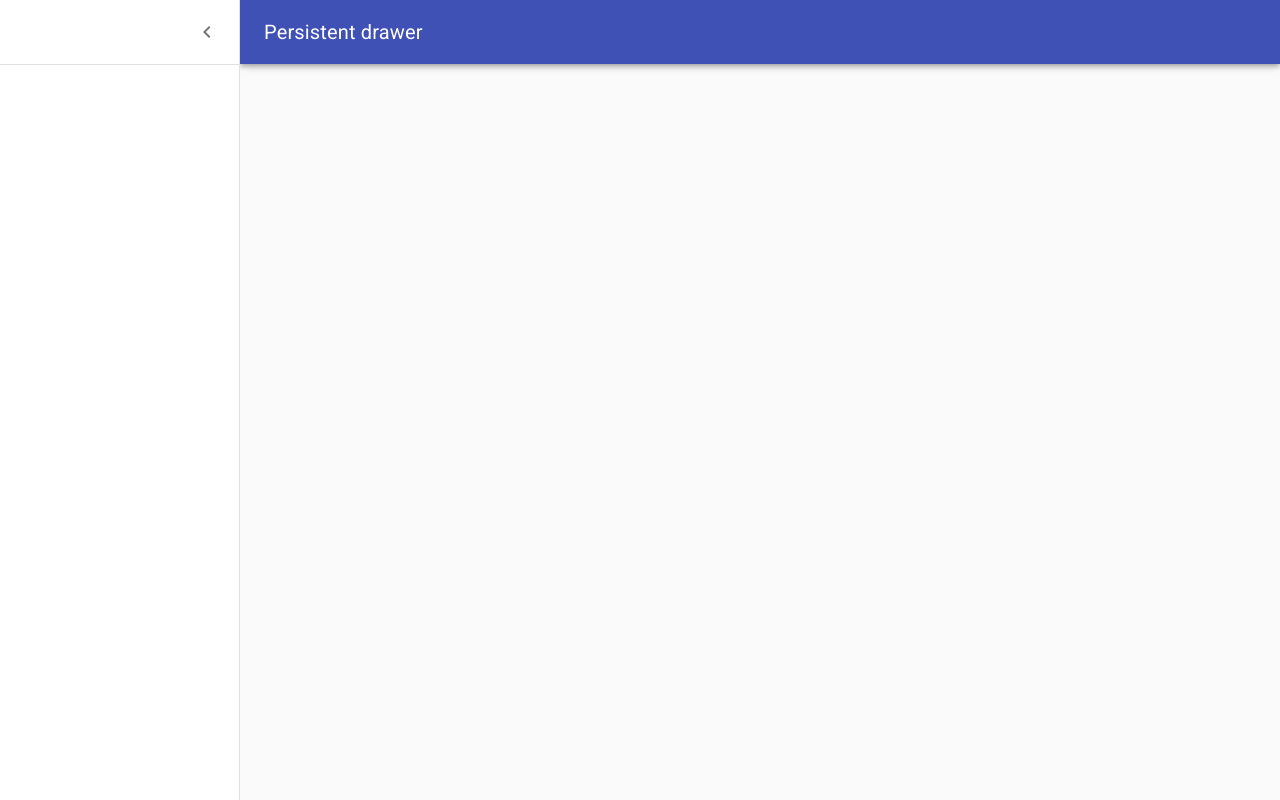
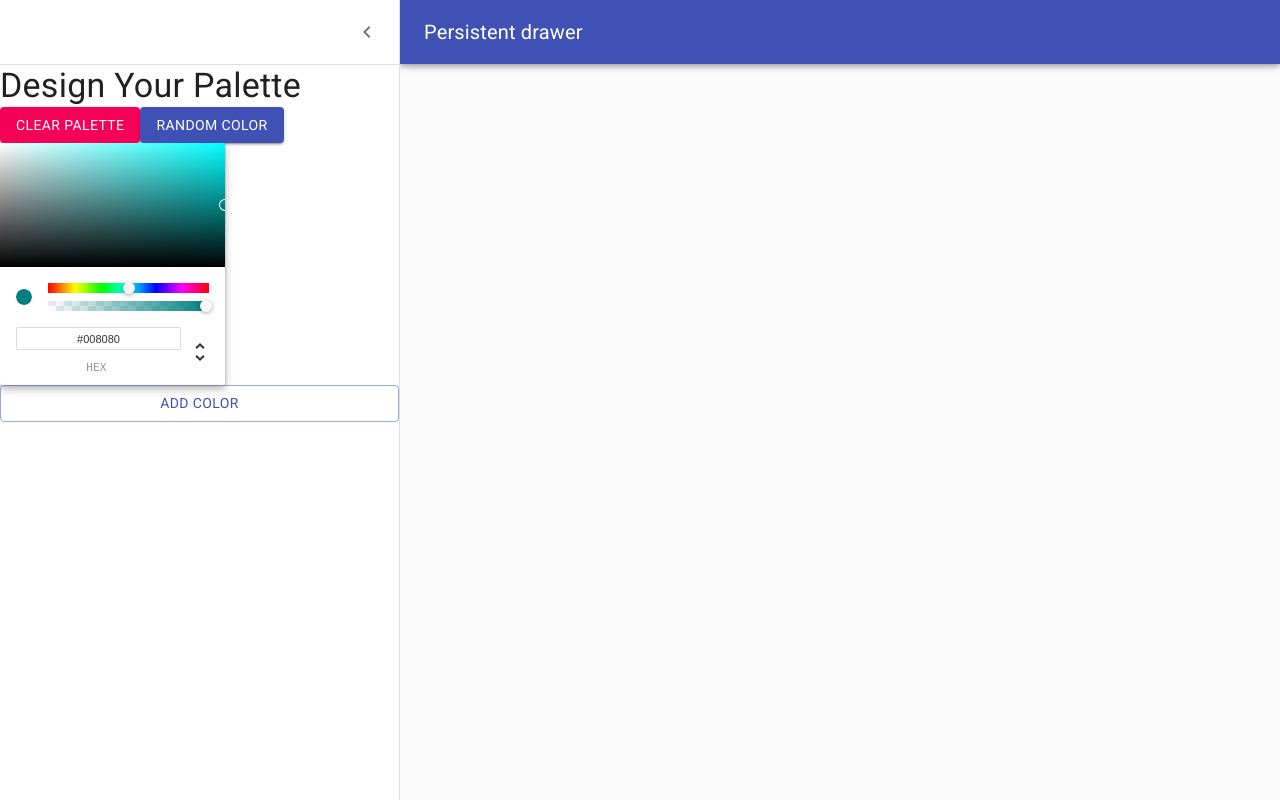
Before and after one commit to matchoo812/color-palette-generator, a React (Create React App) app: page /palette/new in a window 1280 px wide. Both pictures are taken after a click on the button "open drawer". Built offline with nearby package versions, Linux system fonts and the light colour scheme.

Commit message:
Add drawer with ChromePicker and buttons to NewPaletteForm

```diff
--- a/package.json
+++ b/package.json
@@ -11,6 +11,7 @@
     "chroma-js": "^2.1.0",
     "rc-slider": "^9.5.1",
     "react": "^16.13.1",
+    "react-color": "^2.18.1",
     "react-copy-to-clipboard": "^5.0.2",
     "react-dom": "^16.13.1",
     "react-router-dom": "^5.2.0",
--- a/src/components/NewPaletteForm.js
+++ b/src/components/NewPaletteForm.js
@@ -1,5 +1,6 @@
 import React from "react";
 import clsx from "clsx";
+import { ChromePicker } from "react-color";
 import { makeStyles, useTheme } from "@material-ui/core/styles";
 import Drawer from "@material-ui/core/Drawer";
 import CssBaseline from "@material-ui/core/CssBaseline";
@@ -8,12 +9,13 @@
 import List from "@material-ui/core/List";
 import Typography from "@material-ui/core/Typography";
 import Divider from "@material-ui/core/Divider";
+import Button from "@material-ui/core/Button";
 import IconButton from "@material-ui/core/IconButton";
 import MenuIcon from "@material-ui/icons/Menu";
 import ChevronLeftIcon from "@material-ui/icons/ChevronLeft";
 import ChevronRightIcon from "@material-ui/icons/ChevronRight";
 
-const drawerWidth = 240;
+const drawerWidth = 400;
 
 const useStyles = makeStyles(theme => ({
   root: {
@@ -116,6 +118,19 @@
           <IconButton onClick={handleDrawerClose}>{theme.direction === "ltr" ? <ChevronLeftIcon /> : <ChevronRightIcon />}</IconButton>
         </div>
         <Divider />
+        <Typography variant="h4">Design Your Palette</Typography>
+        <div>
+          <Button variant="contained" color="secondary">
+            Clear Palette
+          </Button>
+          <Button variant="contained" color="primary">
+            Random Color
+          </Button>
+        </div>
+        <ChromePicker color="teal" onChangeComplete={newColor => console.log(newColor)} />
+        <Button variant="outlined" color="primary">
+          Add Color
+        </Button>
       </Drawer>
       <main
         className={clsx(classes.content, {
```
Also changed, not shown: 2 other files (tests, documents, lock files or other folders).
